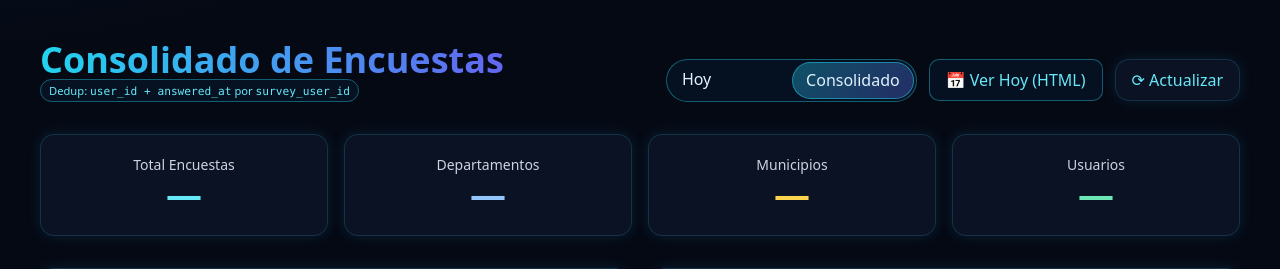
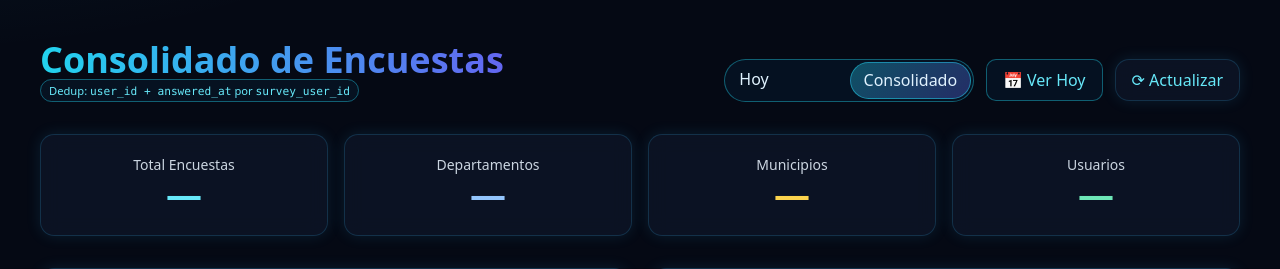
Before and after one commit to loco0321/smt-dashboard, a Django app: page /dashboard/consolidado/ in a window 1280 px wide. Shown: the top 269 px of the page. Run offline with Django 5.2, Linux system fonts and the light colour scheme; some libraries are stand-ins or nearby versions.

Commit message:
update dashboard change ICBF

```diff
--- a/generales/templates/generales/consolidado.html
+++ b/generales/templates/generales/consolidado.html
@@ -46,7 +46,7 @@
           <span id="btnHoy" class="pill">Hoy</span>
           <span id="btnConsolidado" class="pill active">Consolidado</span>
         </div>
-        <a href="{% url 'generales:dashboard' %}" class="btn px-4 py-2">📅 Ver Hoy (HTML)</a>
+        <a href="{% url 'generales:dashboard' %}" class="btn px-4 py-2">📅 Ver Hoy</a>
         <button id="refreshBtn" class="glass px-4 py-2 text-cyan-300 hover:brightness-125 transition">⟳ Actualizar</button>
       </div>
     </header>
```
